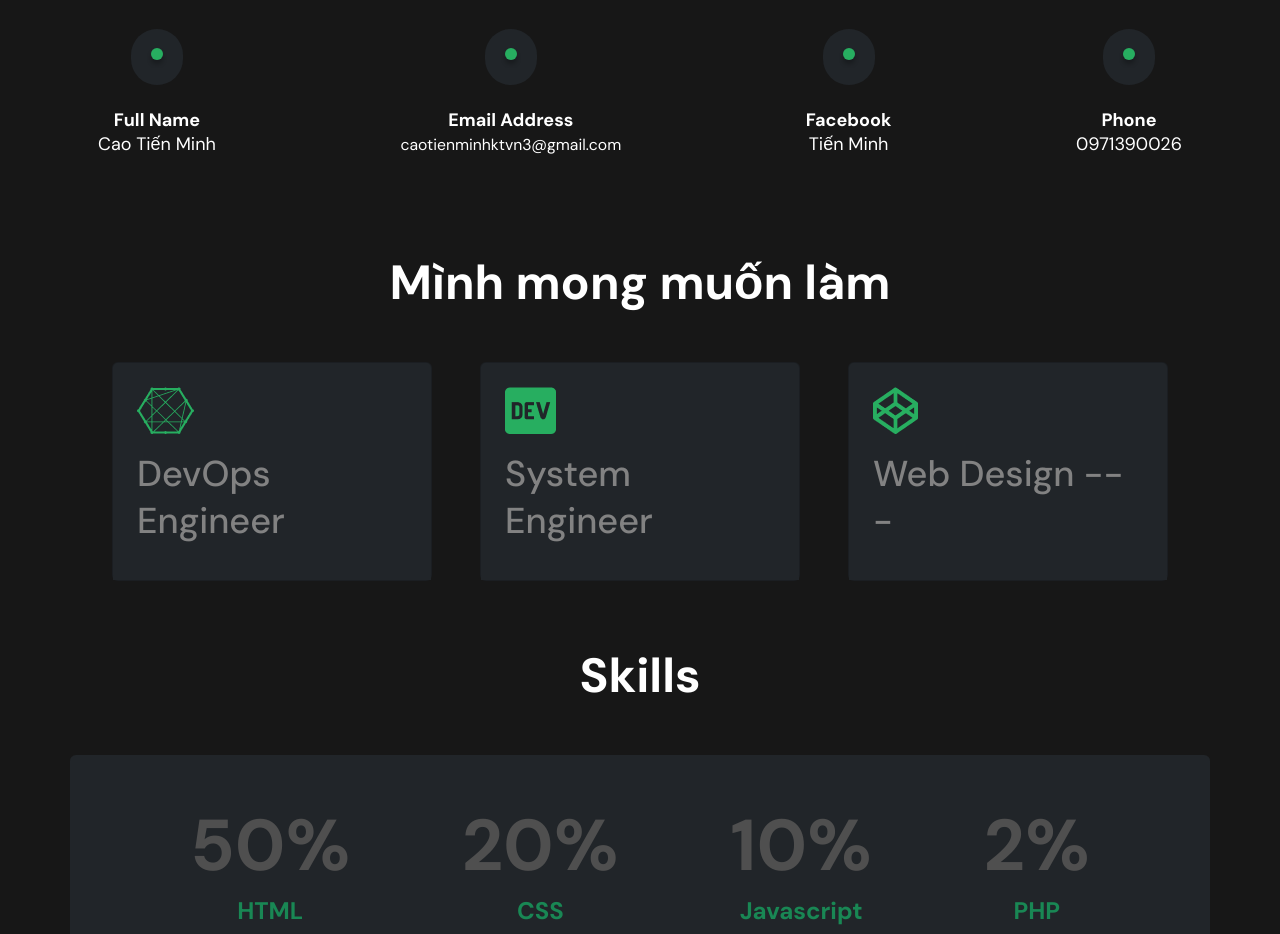
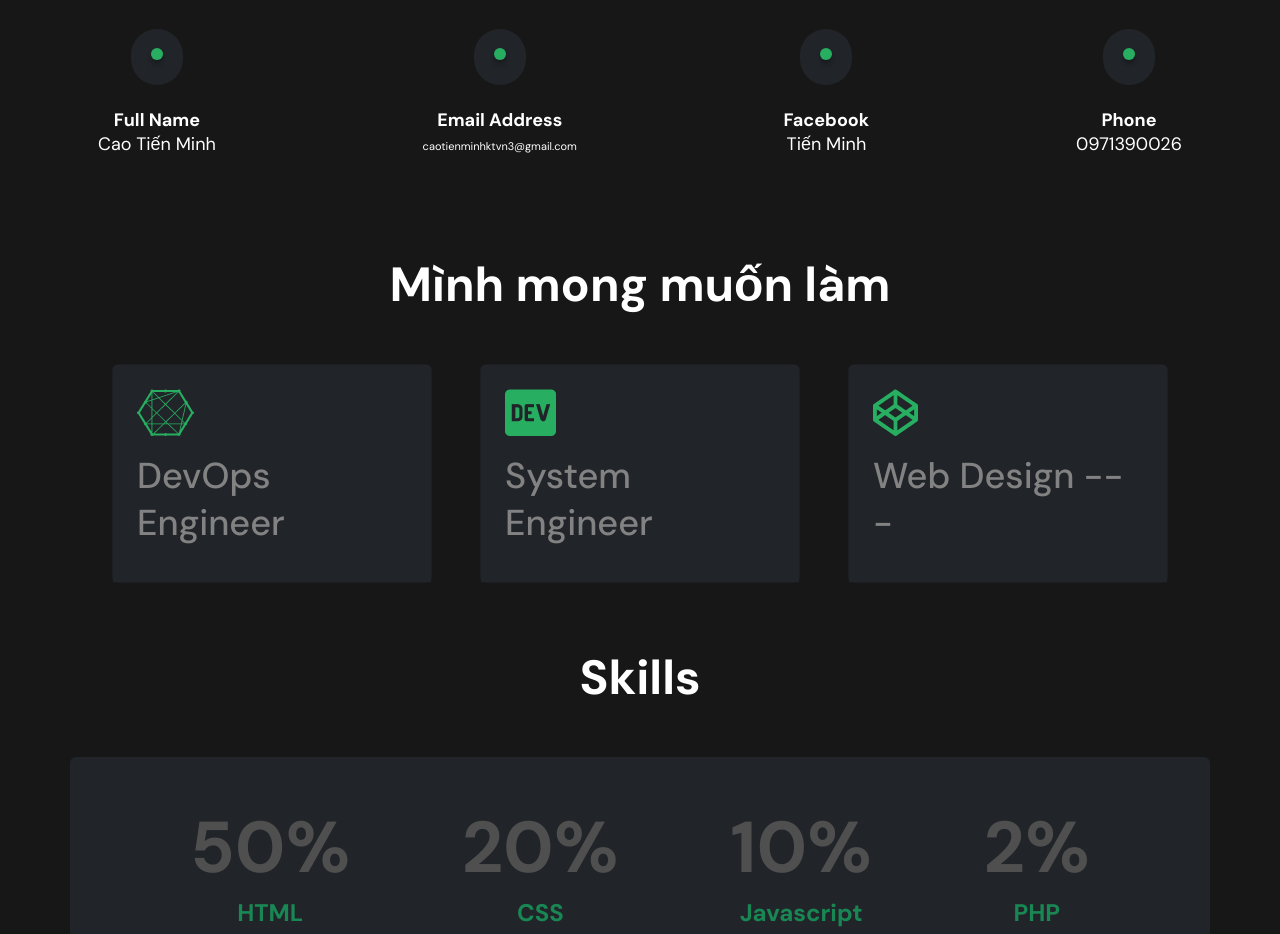
Before and after one commit to 22120207/tienminh-portfolio, a website: page index.html in a window 1280 px wide. Shown: the part 1020-1954 px from the top of the page. Drawn offline with nearby package versions, Linux system fonts and the light colour scheme.

Commit message:
fix email address reponsive

```diff
--- a/index.html
+++ b/index.html
@@ -112,7 +112,7 @@
 
                   <p class="text-center fw-semibold mt-4">Email Address</p>
                   <p class="text-center fw-normal" style="margin-top: -15px">
-                    <small>caotienminhktvn3@gmail.com</small>
+                    <span class="small" style="font-size: 11px;">caotienminhktvn3@gmail.com</span>
                   </p>
                 </div>
               </div>
```
